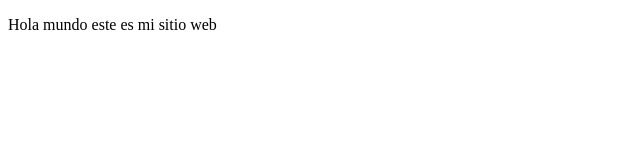
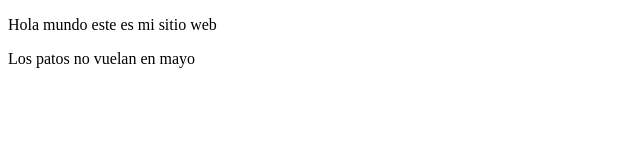
Before and after one commit to noepompeyo/proyectoDemoCPrework, a plain HTML site: page index.html in a window 1280 px wide. Shown: the whole page, without its empty margins (0-640 px from the left). Drawn offline with Linux system fonts and the light colour scheme.

Commit message:
añadi patos

```diff
--- a/index.html
+++ b/index.html
@@ -9,6 +9,7 @@
 <body>
 
     <p>Hola mundo este es mi sitio web</p>
+    <p>Los patos no vuelan en mayo</p>
 
 </body>
 </html>
```
